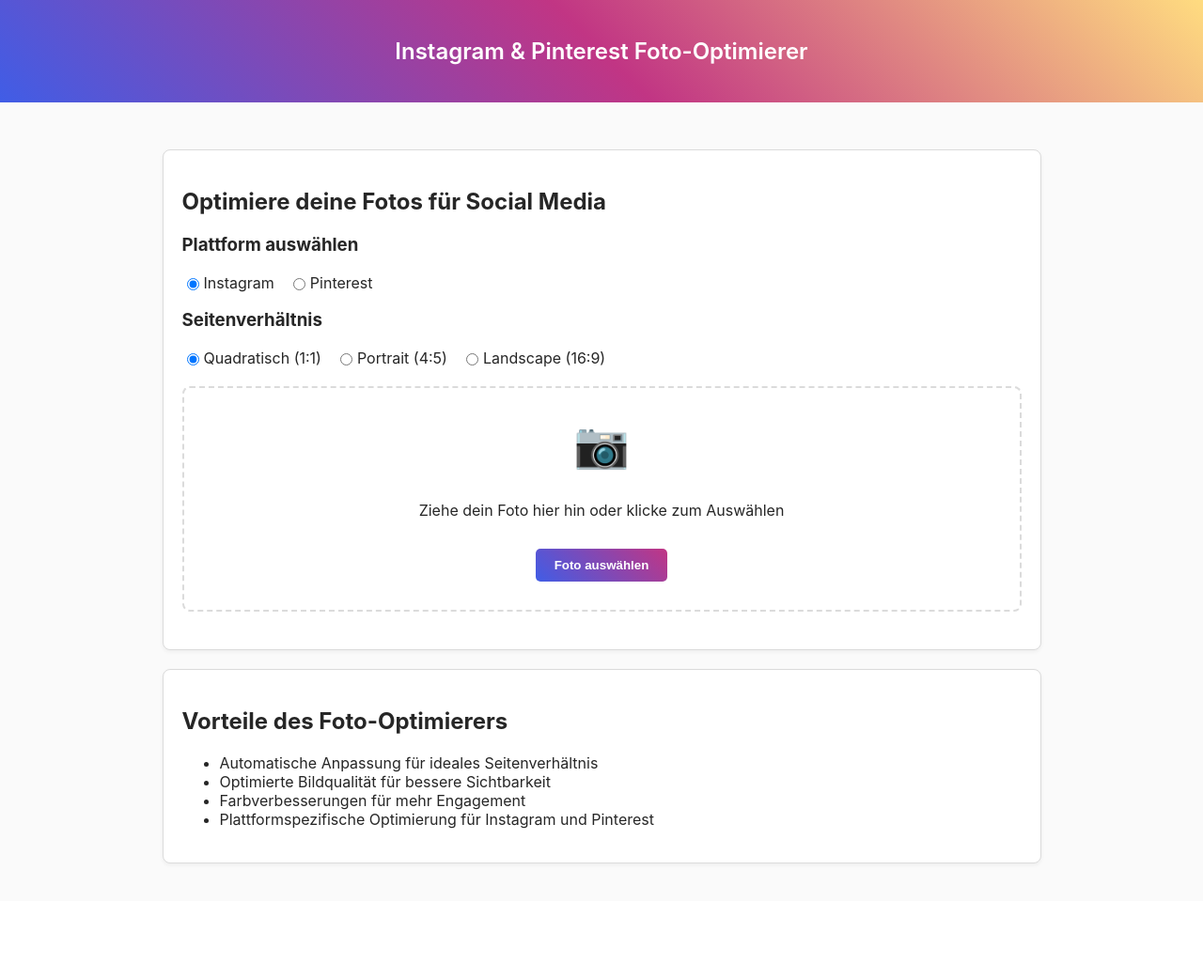
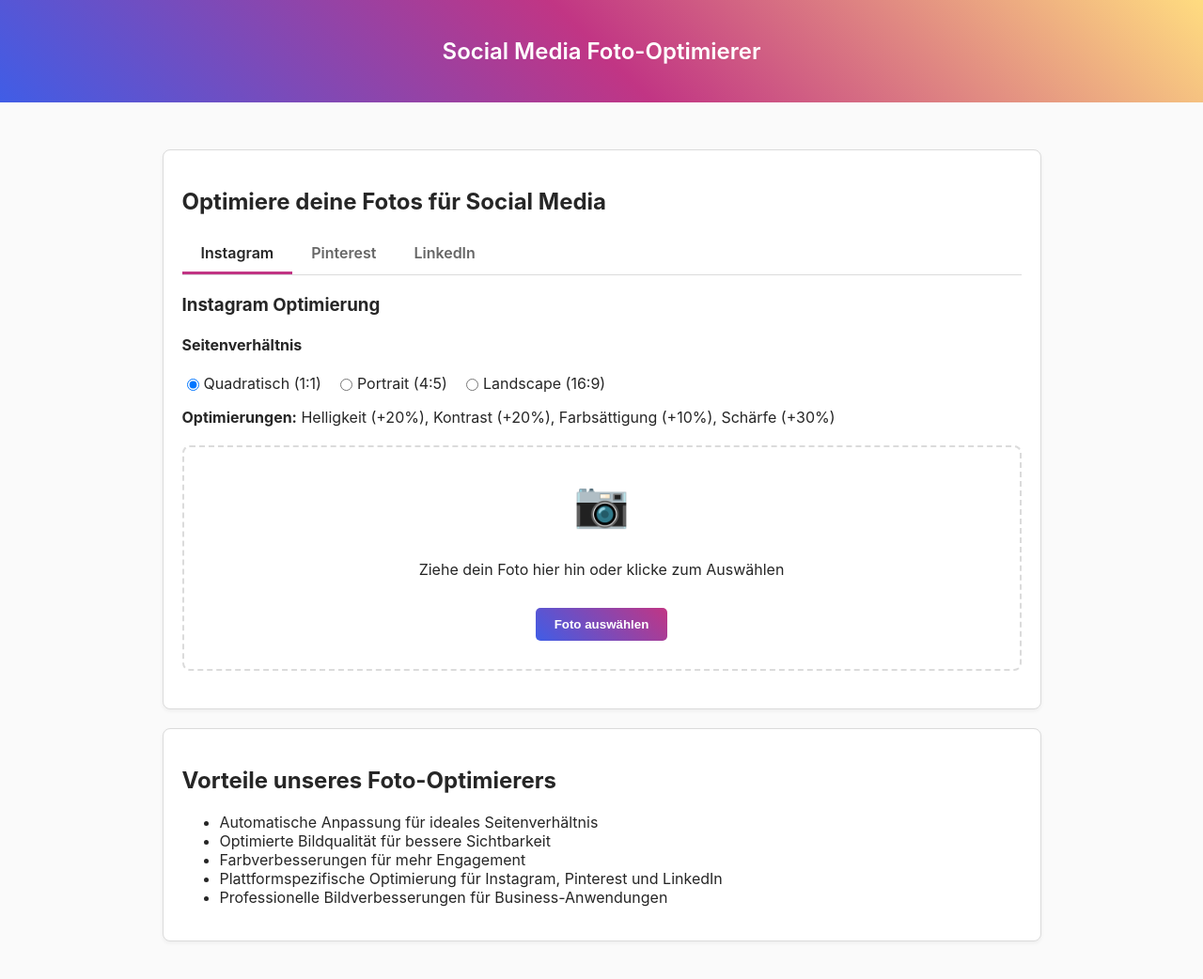
Before and after one commit to emain88/Alllin, a Flask app: page / in a window 1280 px wide. Shown: the whole page at 94% size. Before the commit the page ends 920 px from the top, so only its background shows below. Run offline with Flask 2, Linux system fonts and the light colour scheme.

Commit message:
Update index.html

```diff
--- a/templates/index.html
+++ b/templates/index.html
@@ -3,12 +3,14 @@
 <head>
     <meta charset="UTF-8">
     <meta name="viewport" content="width=device-width, initial-scale=1.0">
-    <title>Instagram Foto-Optimierer</title>
+    <title>Social Media Foto-Optimierer</title>
     <style>
         :root {
             --instagram-gradient-start: #405DE6;
             --instagram-gradient-mid: #C13584;
             --instagram-gradient-end: #FFDC80;
+            --pinterest-color: #E60023;
+            --linkedin-color: #0077B5;
             --dark-text: #262626;
             --light-text: #ffffff;
             --background: #fafafa;
@@ -105,7 +107,7 @@
             margin-bottom: 20px;
         }
 
-        .platform-selector, .aspect-ratio-selector {
+        .platform-selector, .aspect-ratio-selector, .linkedin-type-selector {
             margin-bottom: 15px;
         }
 
@@ -113,6 +115,7 @@
             display: flex;
             gap: 15px;
             margin-top: 8px;
+            flex-wrap: wrap;
         }
 
         .radio-option {
@@ -163,6 +166,65 @@
             to { transform: rotate(360deg); }
         }
 
+        .platform-icon {
+            width: 24px;
+            height: 24px;
+            margin-right: 6px;
+            vertical-align: middle;
+        }
+
+        .btn-instagram {
+            background: linear-gradient(45deg, #405DE6, #C13584);
+        }
+
+        .btn-pinterest {
+            background-color: var(--pinterest-color);
+        }
+
+        .btn-linkedin {
+            background-color: var(--linkedin-color);
+        }
+
+        .platform-tabs {
+            display: flex;
+            margin-bottom: 20px;
+            border-bottom: 1px solid var(--border-color);
+        }
+
+        .platform-tab {
+            padding: 10px 20px;
+            cursor: pointer;
+            opacity: 0.7;
+            transition: all 0.3s;
+            font-weight: 600;
+            border-bottom: 3px solid transparent;
+        }
+
+        .platform-tab.active {
+            opacity: 1;
+            border-bottom-color: var(--instagram-gradient-mid);
+        }
+
+        .platform-tab[data-platform="instagram"].active {
+            border-bottom-color: var(--instagram-gradient-mid);
+        }
+
+        .platform-tab[data-platform="pinterest"].active {
+            border-bottom-color: var(--pinterest-color);
+        }
+
+        .platform-tab[data-platform="linkedin"].active {
+            border-bottom-color: var(--linkedin-color);
+        }
+
+        .platform-content {
+            display: none;
+        }
+
+        .platform-content.active {
+            display: block;
+        }
+
         @media (max-width: 600px) {
             .container {
                 padding: 10px;
@@ -175,13 +237,25 @@
             .preview-item {
                 min-width: 100%;
             }
+
+            .platform-tabs {
+                flex-direction: column;
+                border-bottom: none;
+            }
+
+            .platform-tab {
+                padding: 8px;
+                text-align: center;
+                border-bottom: none;
+                border-left: 3px solid transparent;
+            }
         }
     </style>
 </head>
 <body>
     <header>
         <div class="container">
-            <h1>Instagram & Pinterest Foto-Optimierer</h1>
+            <h1>Social Media Foto-Optimierer</h1>
         </div>
     </header>
 
@@ -189,21 +263,17 @@
         <div class="card">
             <h2>Optimiere deine Fotos für Social Media</h2>
 
-            <div class="options-container">
-                <div class="platform-selector">
-                    <h3>Plattform auswählen</h3>
-                    <div class="radio-group">
-                        <label class="radio-option">
-                            <input type="radio" name="platform" value="instagram" checked> Instagram
-                        </label>
-                        <label class="radio-option">
-                            <input type="radio" name="platform" value="pinterest"> Pinterest
-                        </label>
-                    </div>
+            <div class="platform-tabs">
+                <div class="platform-tab active" data-platform="instagram">Instagram</div>
+                <div class="platform-tab" data-platform="pinterest">Pinterest</div>
+                <div class="platform-tab" data-platform="linkedin">LinkedIn</div>
             </div>
 
-                <div class="aspect-ratio-selector" id="instagram-options">
-                    <h3>Seitenverhältnis</h3>
+            <div class="options-container">
+                <div class="platform-content active" id="instagram-content">
+                    <h3>Instagram Optimierung</h3>
+                    <div class="aspect-ratio-selector">
+                        <h4>Seitenverhältnis</h4>
                         <div class="radio-group">
                             <label class="radio-option">
                                 <input type="radio" name="aspect_ratio" value="1:1" checked> Quadratisch (1:1)
@@ -215,6 +285,44 @@
                                 <input type="radio" name="aspect_ratio" value="16:9"> Landscape (16:9)
                             </label>
                         </div>
+                    </div>
+                    <p>
+                        <strong>Optimierungen:</strong> Helligkeit (+20%), Kontrast (+20%),
+                        Farbsättigung (+10%), Schärfe (+30%)
+                    </p>
+                </div>
+
+                <div class="platform-content" id="pinterest-content">
+                    <h3>Pinterest Optimierung</h3>
+                    <p>
+                        <strong>Seitenverhältnis:</strong> 2:3 (vertikales Format)
+                    </p>
+                    <p>
+                        <strong>Optimierungen:</strong> Helligkeit (+10%), Kontrast (+30%),
+                        Farbsättigung (+20%), Schärfe (+40%)
+                    </p>
+                </div>
+
+                <div class="platform-content" id="linkedin-content">
+                    <h3>LinkedIn Optimierung</h3>
+                    <div class="linkedin-type-selector">
+                        <h4>Content-Typ</h4>
+                        <div class="radio-group">
+                            <label class="radio-option">
+                                <input type="radio" name="linkedin_type" value="profile" checked> Profilbild (1:1)
+                            </label>
+                            <label class="radio-option">
+                                <input type="radio" name="linkedin_type" value="post"> Beitragsbild (1.9:1)
+                            </label>
+                            <label class="radio-option">
+                                <input type="radio" name="linkedin_type" value="banner"> Titelbild (4:1)
+                            </label>
+                        </div>
+                    </div>
+                    <p>
+                        <strong>Professionelle Optimierungen:</strong> Gedämpfte Sättigung, erhöhter Kontrast,
+                        verbesserte Schatten, leichte Vignette
+                    </p>
                 </div>
             </div>
 
@@ -235,12 +343,13 @@
         </div>
 
         <div class="card">
-            <h2>Vorteile des Foto-Optimierers</h2>
+            <h2>Vorteile unseres Foto-Optimierers</h2>
             <ul>
                 <li>Automatische Anpassung für ideales Seitenverhältnis</li>
                 <li>Optimierte Bildqualität für bessere Sichtbarkeit</li>
                 <li>Farbverbesserungen für mehr Engagement</li>
-                <li>Plattformspezifische Optimierung für Instagram und Pinterest</li>
+                <li>Plattformspezifische Optimierung für Instagram, Pinterest und LinkedIn</li>
+                <li>Professionelle Bildverbesserungen für Business-Anwendungen</li>
             </ul>
         </div>
     </div>
@@ -253,19 +362,32 @@
             const previewContainer = document.getElementById('preview-container');
             const processBtnContainer = document.getElementById('process-btn-container');
             const processBtn = document.getElementById('process-btn');
-            const platformRadios = document.querySelectorAll('input[name="platform"]');
-            const instagramOptions = document.getElementById('instagram-options');
+            const platformTabs = document.querySelectorAll('.platform-tab');
+            const platformContents = document.querySelectorAll('.platform-content');
 
             let uploadedFile = null;
+            let selectedPlatform = 'instagram';
 
-            // Platform selection
-            platformRadios.forEach(radio => {
-                radio.addEventListener('change', function() {
-                    if (this.value === 'instagram') {
-                        instagramOptions.style.display = 'block';
-                    } else {
-                        instagramOptions.style.display = 'none';
-                    }
+            // Platform tab switching
+            platformTabs.forEach(tab => {
+                tab.addEventListener('click', function() {
+                    // Update active tab
+                    platformTabs.forEach(t => t.classList.remove('active'));
+                    this.classList.add('active');
+
+                    // Update active content
+                    const platform = this.dataset.platform;
+                    selectedPlatform = platform;
+
+                    platformContents.forEach(content => {
+                        content.classList.remove('active');
+                    });
+
+                    document.getElementById(`${platform}-content`).classList.add('active');
+
+                    // Change button style based on platform
+                    processBtn.className = 'btn';
+                    processBtn.classList.add(`btn-${platform}`);
                 });
             });
 
@@ -349,11 +471,14 @@
             processBtn.addEventListener('click', function() {
                 if (!uploadedFile) return;
 
-                const platform = document.querySelector('input[name="platform"]:checked').value;
+                const platform = selectedPlatform;
                 let aspectRatio = '1:1';
+                let linkedinType = 'post';
 
                 if (platform === 'instagram') {
                     aspectRatio = document.querySelector('input[name="aspect_ratio"]:checked').value;
+                } else if (platform === 'linkedin') {
+                    linkedinType = document.querySelector('input[name="linkedin_type"]:checked').value;
                 }
 
                 processBtn.disabled = true;
@@ -361,13 +486,15 @@
                 // Add spinner
                 const spinner = document.createElement('span');
                 spinner.className = 'spinner';
-                processBtn.prepend(spinner);
-                processBtn.textContent = ' Wird optimiert...';
+                processBtn.innerHTML = '';
+                processBtn.appendChild(spinner);
+                processBtn.appendChild(document.createTextNode(' Wird optimiert...'));
 
                 const formData = new FormData();
                 formData.append('file', uploadedFile);
                 formData.append('platform', platform);
                 formData.append('aspect_ratio', aspectRatio);
+                formData.append('linkedin_type', linkedinType);
 
                 fetch('/upload', {
                     method: 'POST',
@@ -426,7 +553,7 @@
 
                 const downloadBtn = document.createElement('a');
                 downloadBtn.href = data.download_url;
-                downloadBtn.className = 'btn';
+                downloadBtn.className = `btn btn-${selectedPlatform}`;
                 downloadBtn.textContent = 'Herunterladen';
                 downloadBtn.style.marginTop = '10px';
                 downloadBtn.style.display = 'inline-block';
```
Lines whose indentation alone changed are shown as unchanged.
